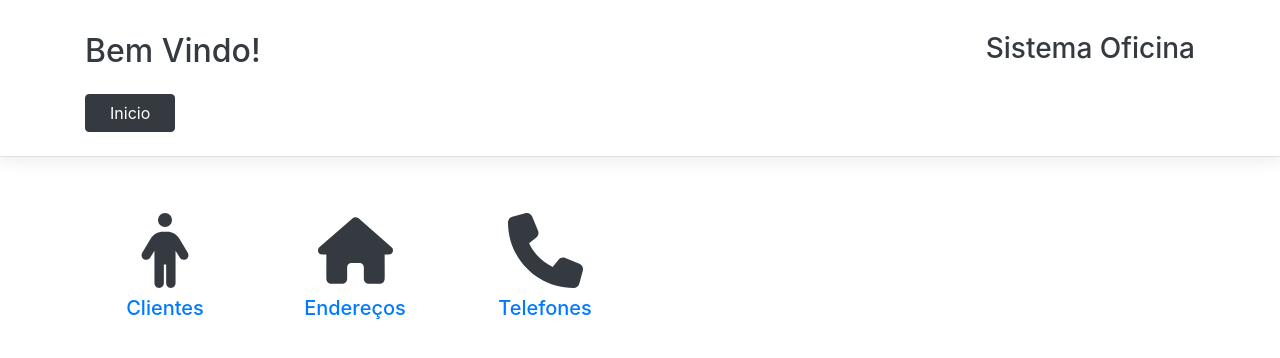
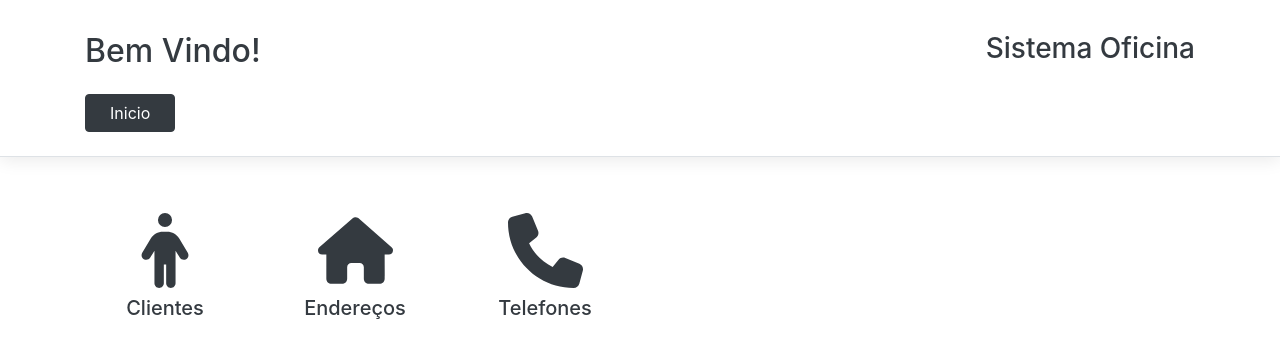
Before and after one commit to msimeaor/Oficina-Interface, a React (Vite) app: page / in a window 1280 px wide. Shown: the top 358 px of the page. Built offline with nearby package versions, Linux system fonts and the light colour scheme.

Commit message:
Adding styles to HomeScreen screen
I added some styles and modified the HTML to make the components more changeable.

```diff
--- a/src/Components/HomeScreen/HomeScreen.jsx
+++ b/src/Components/HomeScreen/HomeScreen.jsx
@@ -1,6 +1,5 @@
 import React from 'react'
 import LinkToServiceScreen from './LinkToServiceScreen'
-import { Link } from 'react-router-dom'
 import { ReactComponent as Person } from '../../Images/person-solid.svg'
 import { ReactComponent as House } from '../../Images/house-solid.svg'
 import { ReactComponent as Phone } from '../../Images/phone-solid.svg'
@@ -13,8 +12,8 @@ const HomeScreen = ({ setCurrentPage }) => {
   }, [setCurrentPage])
 
   return (
-    <section className='container' >
-      <div className='row mt-5' >
+    <section className='container mt-5' >
+      <div className='row' >
         <LinkToServiceScreen href='clientes' LinkIcon={<Person/>} linkDescription='Clientes' />
         <LinkToServiceScreen href='#' LinkIcon={<House/>} linkDescription='Endereços' />
         <LinkToServiceScreen href='#' LinkIcon={<Phone/>} linkDescription='Telefones' />
--- /dev/null
+++ b/src/Components/HomeScreen/HomeScreen.module.css
@@ -0,0 +1,19 @@
+.containerBordered {
+  transition: .1s;
+  outline: .2rem solid #6c757d;
+  border-radius: 1rem;
+}
+
+.linkDescription {
+  text-decoration: none !important;
+}
+
+.hoveredIcon path {
+  transition: .1s;
+  fill: #6c757d
+}
+
+.hoveredDescription {
+  transition: .1s;
+  color: #6c757d !important;
+}
--- a/src/Components/HomeScreen/LinkToServiceScreen.jsx
+++ b/src/Components/HomeScreen/LinkToServiceScreen.jsx
@@ -1,13 +1,29 @@
 import React from 'react'
 import { Link } from 'react-router-dom'
 import 'bootstrap/dist/css/bootstrap.min.css'
+import styles from './HomeScreen.module.css'
 
 const LinkToServiceScreen = ({ href, LinkIcon, linkDescription }) => {
+  const [hovered, setHovered] = React.useState(false)
+
+  function handleHover() {
+    setHovered(!hovered)
+  }
+
   return (
-    <div className='col-lg-2 col-md-3 col-4 pt-2 pb-2' >
-      <Link to={href} className='d-flex flex-wrap justify-content-center' >
-        {LinkIcon}
-        <h5 className='mt-2' >{linkDescription}</h5>
+    <div className={`col-lg-2 col-md-3 col-4 pt-2 pb-2 ${hovered ? styles.containerBordered : ''}`} >
+      <Link
+        to={href}
+        className={`d-flex flex-wrap justify-content-center ${styles.linkDescription}`}
+        onMouseEnter={handleHover}
+        onMouseLeave={handleHover}
+      >
+          {
+            React.cloneElement(LinkIcon, {
+              className: hovered ? `${styles.hoveredIcon}` : '',
+            })
+          }
+          <h5 className={`mt-2 text-dark ${hovered ? styles.hoveredDescription : ''}`} >{linkDescription}</h5>
       </Link>
     </div>
   )
```
